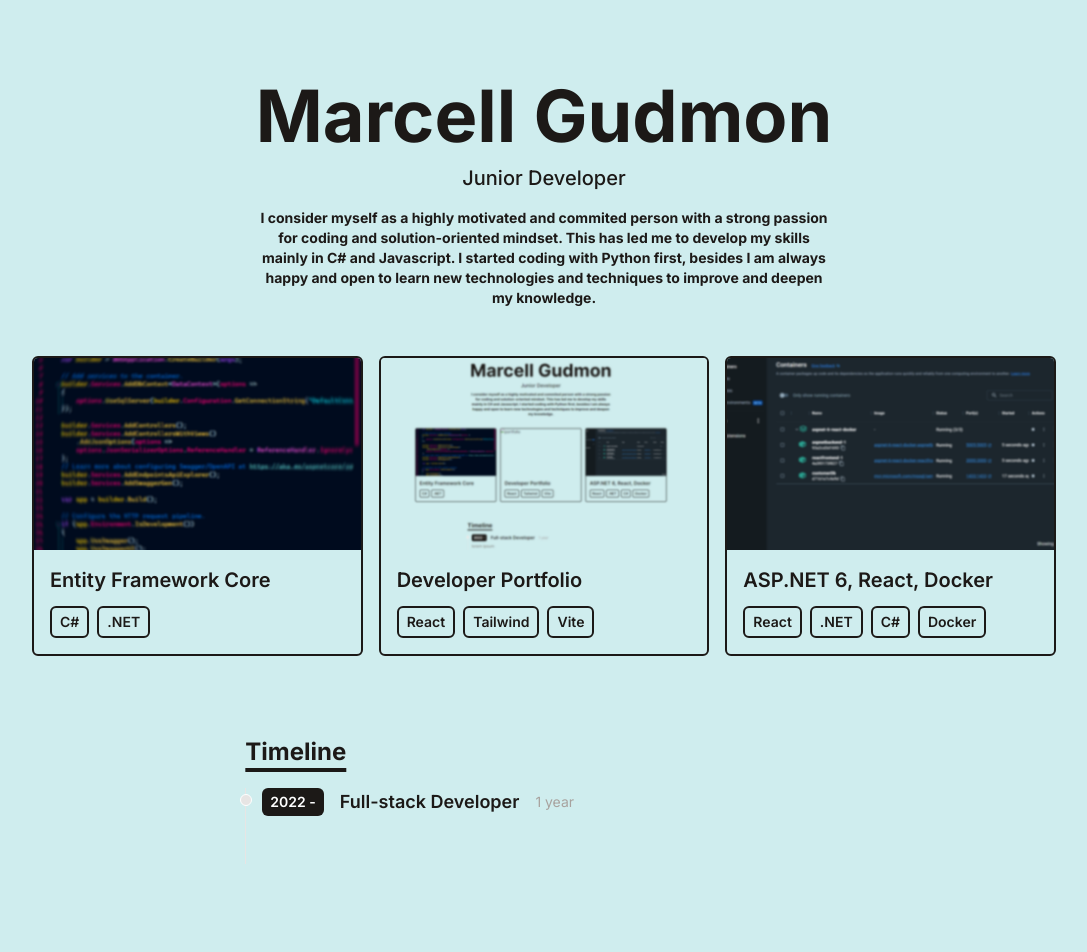
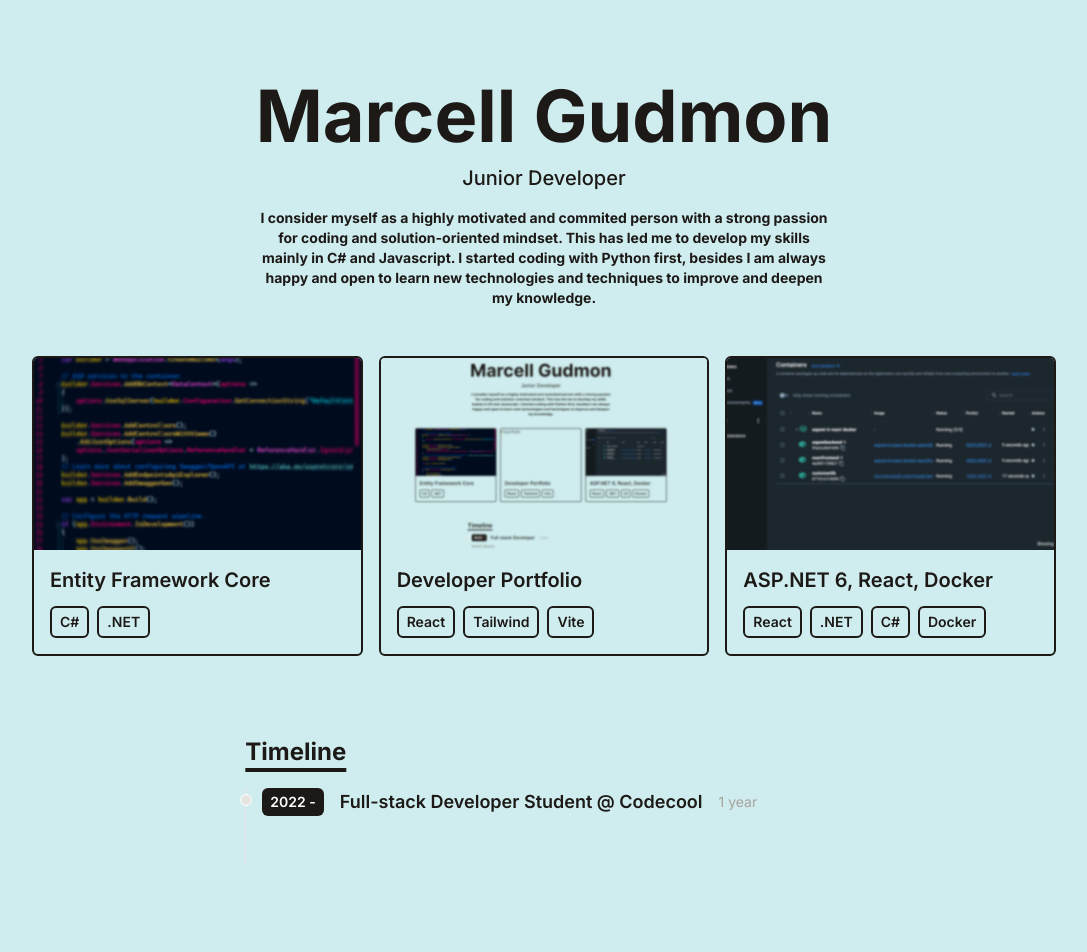
Before and after one commit to Gudmon/Portfolio, a React (Vite) app in the folder portfolio/: page / in a window 1280 px wide. Shown: the top 952 px of the page, without its empty margins (96-1183 px from the left). Built offline with nearby package versions, Linux system fonts and the light colour scheme.

Commit message:
Edit: timeline

```diff
--- a/portfolio/src/data/timeline.js
+++ b/portfolio/src/data/timeline.js
@@ -1,7 +1,7 @@
 export default [
     {
         year: "2022 - ",
-        title: "Full-stack Developer",
+        title: "Full-stack Developer Student @ Codecool",
         duration: "1 year",
         details: "",
     }
```
